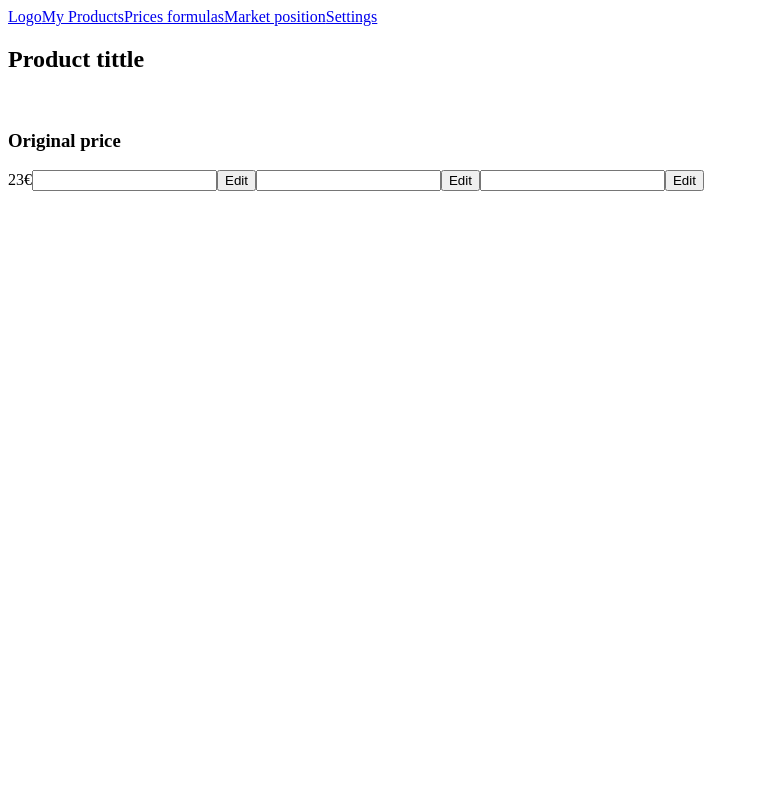
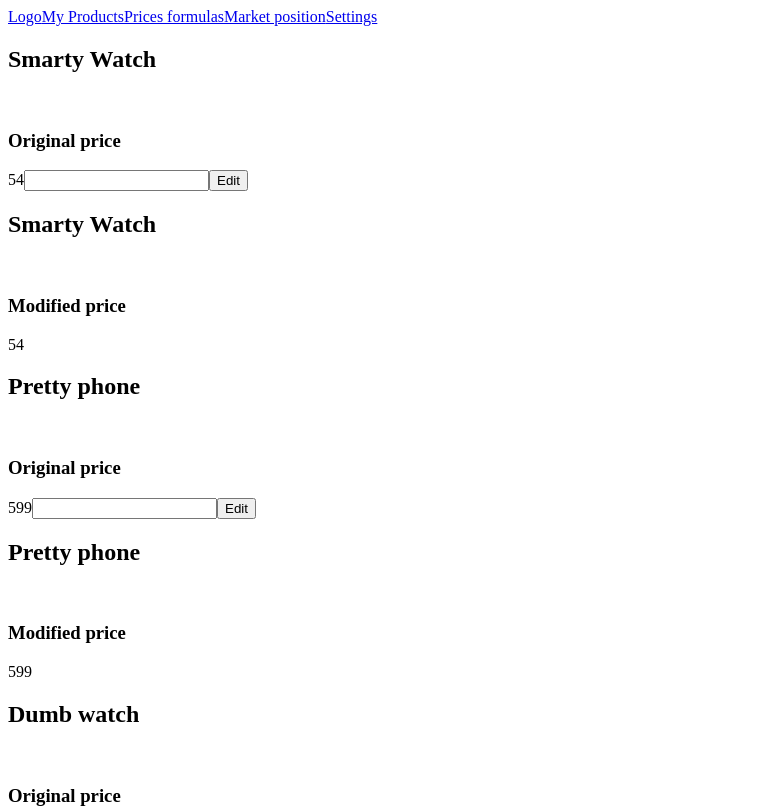
Before and after one commit to pablongo/formula-check-project-pau-gallardo, a React (Create React App) app in the folder react-solution/: page / in a window 1280 px wide. Shown: the top 808 px of the page, without its empty margins (0-759 px from the left). Built offline with nearby package versions, Linux system fonts and the light colour scheme.

Commit message:
Refactor pages to respect HOC

```diff
--- a/react-solution/src/components/Product.jsx
+++ b/react-solution/src/components/Product.jsx
@@ -1,12 +1,24 @@
+/* eslint-disable react/prop-types */
 import React from 'react';
 
-export default function Product() {
+export default function Product({ product, modified }) {
   return (
     <>
-      <h2>Product tittle</h2>
+      <h2>{product?.name}</h2>
       <img src="" alt="" />
-      <h3>Original price</h3>
-      <span>23€</span>
+      {modified
+        ? (
+          <>
+            <h3>Original price</h3>
+            <span>{product?.price}</span>
+          </>
+        )
+        : (
+          <>
+            <h3>Modified price</h3>
+            <span>{product?.formulaPrice}</span>
+          </>
+        )}
     </>
   );
 }
--- a/react-solution/src/components/ProductsEditor.jsx
+++ b/react-solution/src/components/ProductsEditor.jsx
@@ -1,13 +1,19 @@
+/* eslint-disable react/prop-types */
 import React from 'react';
-import { useSelector } from 'react-redux';
 
 import Formula from './Formula';
+import Product from './Product';
 
-export default function ProductsEditor() {
-  const products = useSelector((store) => store.products);
+export default function ProductsEditor({ products }) {
   return (
     <>
-      {products.map((product, index) => <Formula product={product} index={index} />)}
+      {products?.map((product, index) => (
+        <>
+          <Product product={product} modified />
+          <Formula product={product} index={index} />
+          <Product product={product} modified={false} />
+        </>
+      ))}
     </>
   );
 }
--- a/react-solution/src/index.jsx
+++ b/react-solution/src/index.jsx
@@ -5,8 +5,7 @@ import configureStore from './redux/store';
 import reportWebVitals from './reportWebVitals';
 
 import Navbar from './components/Navbar';
-import ProductsEditor from './components/ProductsEditor';
-import Product from './components/Product';
+import PriceFormulasPage from './pages/PriceFormulasPage';
 
 import preloadedState from './mocks/preloadedState.mock';
 
@@ -14,8 +13,7 @@ ReactDOM.render(
   <React.StrictMode>
     <Provider store={configureStore(preloadedState)}>
       <Navbar />
-      <Product />
-      <ProductsEditor />
+      <PriceFormulasPage />
     </Provider>
   </React.StrictMode>,
   document.getElementById('root'),
--- /dev/null
+++ b/react-solution/src/pages/PriceFormulasPage.jsx
@@ -0,0 +1,13 @@
+import React from 'react';
+import { useSelector } from 'react-redux';
+
+import ProductsEditor from '../components/ProductsEditor';
+
+export default function PriceFormulasPage() {
+  const products = useSelector((store) => store.products);
+  return (
+    products && (
+    <ProductsEditor products={products} />
+    )
+  );
+}
--- a/react-solution/src/redux/reducers/products.reducer.js
+++ b/react-solution/src/redux/reducers/products.reducer.js
@@ -1,10 +1,11 @@
 import actionTypes from '../actions/actionTypes';
 
 export default function productReducer(products = [], action) {
-  const newProductList = products;
+  let newProductList = products;
   switch (action.type) {
     case actionTypes.SAVE_FORMULA_PRICE:
       newProductList[action.index] = action.product;
+      newProductList = [...newProductList];
       break;
 
     default:
```
